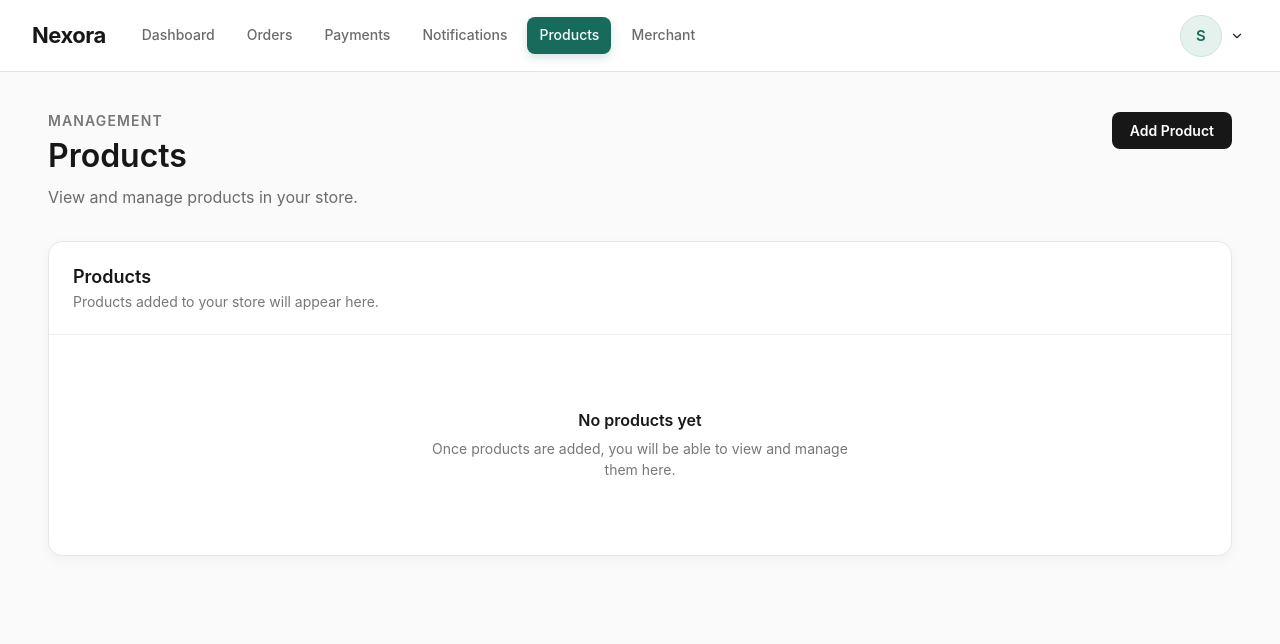
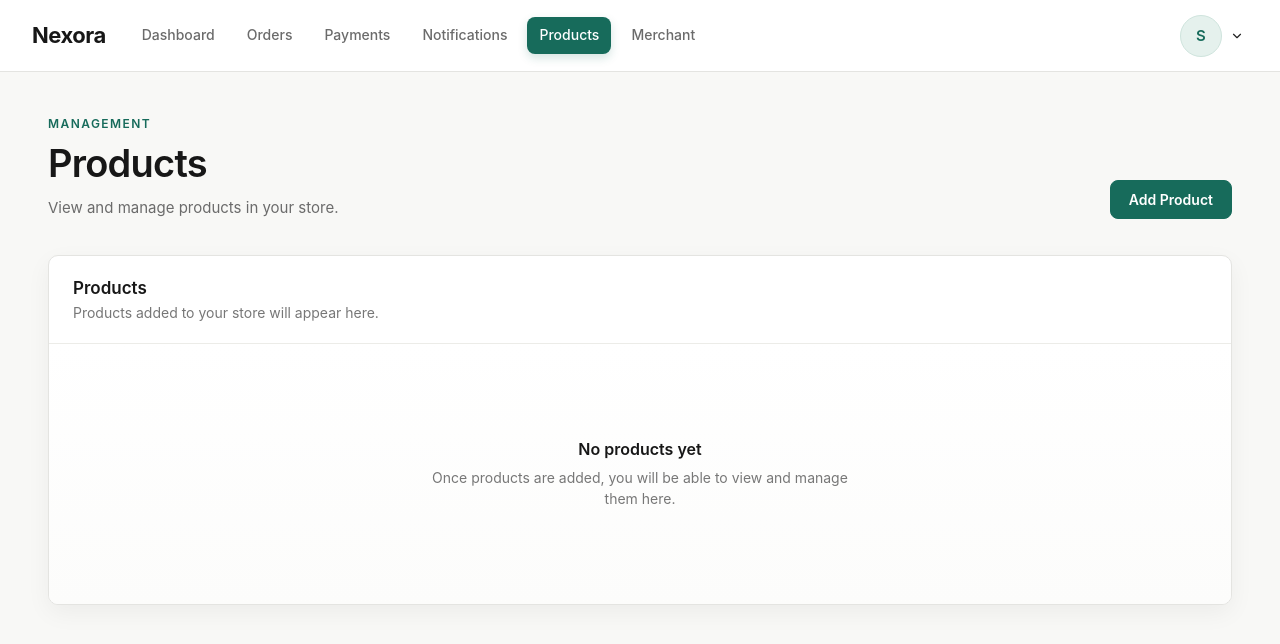
Before and after one commit to ShivamAlgoworks8/UI-Ecommerce, a React (Vite) app: page / in a window 1280 px wide. Both pictures are taken after a click on the button "Products". Shown: the top 644 px of the page. Built offline with nearby package versions, Linux system fonts and the light colour scheme.

Commit message:
Improve admin UI styling

```diff
--- a/src/App.tsx
+++ b/src/App.tsx
@@ -6,6 +6,7 @@ import Payments from "./features/payment/Payments";
 import Notifications from "./features/notification/Notifications";
 import Products from "./features/product/Products";
 import Merchant from "./features/merchant/Merchant";
+import "./styles/admin-ui.css";
 
 export type MerchantData = {
   id: number;
--- /dev/null
+++ b/src/styles/admin-ui.css
@@ -0,0 +1,288 @@
+:root {
+  --admin-page-max-width: 1440px;
+  --admin-border-soft: #ecece8;
+  --admin-surface-muted: #f4f6f4;
+  --admin-danger: #b42318;
+  --admin-danger-soft: #fff3f1;
+}
+
+.admin-page,
+.admin-dashboard {
+  width: 100%;
+  min-height: calc(100vh - 72px);
+  padding: 44px 48px 56px;
+  background: var(--surface-subtle);
+}
+
+.admin-page > *,
+.admin-dashboard > * {
+  width: min(100%, var(--admin-page-max-width));
+  margin-right: auto;
+  margin-left: auto;
+}
+
+.admin-page-header {
+  align-items: flex-end;
+  margin-bottom: 36px;
+}
+
+.admin-page-eyebrow,
+.dashboard-eyebrow {
+  margin-bottom: 10px;
+  color: var(--accent);
+  font-size: 12px;
+  letter-spacing: 0.12em;
+}
+
+.admin-page-header h2,
+.dashboard-header h2 {
+  color: var(--text-primary);
+  font-size: clamp(30px, 3vw, 38px);
+  letter-spacing: -0.02em;
+}
+
+.admin-page-description,
+.dashboard-description {
+  color: var(--text-secondary);
+  font-size: 15px;
+}
+
+.admin-page-card,
+.dashboard-card {
+  border: 1px solid var(--border);
+  border-radius: 10px;
+  box-shadow: var(--shadow-card);
+}
+
+.admin-page-card-header {
+  padding: 22px 24px;
+  border-bottom-color: var(--admin-border-soft);
+}
+
+.admin-page-card-header h3 {
+  color: var(--text-primary);
+  font-size: 17px;
+}
+
+.admin-page-card-header p {
+  color: var(--text-muted);
+}
+
+.empty-state {
+  min-height: 260px;
+  gap: 0;
+  background: linear-gradient(180deg, #ffffff 0%, #fcfcfb 100%);
+}
+
+.empty-state strong {
+  color: var(--text-primary);
+}
+
+.empty-state span {
+  color: var(--text-muted);
+}
+
+.admin-page .admin-primary-button,
+.admin-dashboard .admin-primary-button {
+  flex-shrink: 0;
+  border: 1px solid var(--accent);
+  border-radius: 8px;
+  background: var(--accent);
+  color: #ffffff;
+  box-shadow: none;
+}
+
+.admin-page .admin-primary-button:hover,
+.admin-dashboard .admin-primary-button:hover {
+  background: #125748;
+  box-shadow: 0 6px 14px rgba(23, 107, 91, 0.18);
+}
+
+.merchant-filters,
+.product-filters {
+  padding: 18px 24px;
+  background: #fcfcfb;
+  border-bottom-color: var(--admin-border-soft);
+}
+
+.merchant-search input,
+.merchant-status-filter select,
+.product-search input,
+.product-status-filter select,
+.merchant-form-field input,
+.merchant-form-field select,
+.product-form-field input,
+.product-form-field select,
+.product-form-field textarea {
+  border-color: #d7dcd8;
+  border-radius: 7px;
+  transition: border-color 0.2s ease, box-shadow 0.2s ease;
+}
+
+.merchant-search input:focus,
+.merchant-status-filter select:focus,
+.product-search input:focus,
+.product-status-filter select:focus,
+.merchant-form-field input:focus,
+.merchant-form-field select:focus,
+.product-form-field input:focus,
+.product-form-field select:focus,
+.product-form-field textarea:focus {
+  border-color: var(--accent);
+  box-shadow: 0 0 0 3px var(--accent-soft);
+}
+
+.merchant-table th,
+.product-table th {
+  background: var(--admin-surface-muted);
+  color: var(--text-muted);
+  font-size: 12px;
+  letter-spacing: 0.04em;
+  text-transform: uppercase;
+}
+
+.merchant-table th,
+.merchant-table td,
+.product-table th,
+.product-table td {
+  border-bottom-color: var(--admin-border-soft);
+}
+
+.merchant-table td,
+.product-table td {
+  color: var(--text-secondary);
+}
+
+.merchant-table tbody tr,
+.product-table tbody tr {
+  transition: background-color 0.15s ease;
+}
+
+.merchant-table tbody tr:hover,
+.product-table tbody tr:hover {
+  background: #f7faf8;
+}
+
+.merchant-status.available,
+.product-status.available {
+  background: var(--accent-soft);
+  color: var(--accent);
+}
+
+.merchant-status.not-available,
+.product-status.not-available {
+  background: #f0f1ef;
+  color: var(--text-muted);
+}
+
+.merchant-edit-button,
+.product-edit-button,
+.merchant-delete-button,
+.product-delete-button,
+.merchant-cancel-button,
+.product-cancel-button,
+.pagination-button,
+.pagination-page {
+  border-radius: 7px;
+  transition: background-color 0.2s ease, border-color 0.2s ease,
+    color 0.2s ease, box-shadow 0.2s ease;
+}
+
+.merchant-edit-button:hover,
+.product-edit-button:hover,
+.pagination-button:hover:not(:disabled),
+.pagination-page:hover {
+  border-color: #b8c9c1;
+  background: var(--accent-soft);
+  color: var(--accent);
+}
+
+.merchant-delete-button,
+.product-delete-button {
+  color: var(--admin-danger);
+}
+
+.merchant-delete-button:hover,
+.product-delete-button:hover {
+  border-color: #efc5bf;
+  background: var(--admin-danger-soft);
+}
+
+.pagination-page.active {
+  border-color: var(--accent);
+  background: var(--accent);
+  box-shadow: 0 4px 10px rgba(23, 107, 91, 0.16);
+}
+
+.merchant-pagination,
+.product-pagination {
+  padding: 14px 24px;
+  background: #fcfcfb;
+  border-top-color: var(--admin-border-soft);
+}
+
+.merchant-modal-overlay,
+.product-modal-overlay {
+  background: rgba(23, 31, 28, 0.52);
+  backdrop-filter: blur(2px);
+}
+
+.merchant-modal,
+.product-modal {
+  border: 1px solid var(--border);
+  border-radius: 12px;
+  box-shadow: 0 24px 64px rgba(23, 31, 28, 0.2);
+}
+
+.merchant-modal-header,
+.product-modal-header {
+  padding: 20px 24px;
+  border-bottom-color: var(--admin-border-soft);
+}
+
+.merchant-modal-close,
+.product-modal-close {
+  color: var(--text-muted);
+}
+
+.merchant-modal-close:hover,
+.product-modal-close:hover {
+  background: var(--accent-soft);
+  color: var(--accent);
+}
+
+.merchant-cancel-button,
+.product-cancel-button {
+  border-color: #d7dcd8;
+  color: var(--text-secondary);
+}
+
+.merchant-cancel-button:hover,
+.product-cancel-button:hover {
+  border-color: #b8c9c1;
+  background: var(--accent-soft);
+  color: var(--accent);
+}
+
+@media (max-width: 900px) {
+  .admin-page,
+  .admin-dashboard {
+    padding: 32px 24px 44px;
+  }
+}
+
+@media (max-width: 600px) {
+  .admin-page,
+  .admin-dashboard {
+    padding: 24px 16px 36px;
+  }
+
+  .admin-page-header {
+    align-items: stretch;
+    flex-direction: column;
+  }
+
+  .admin-page-header .admin-primary-button {
+    align-self: flex-start;
+  }
+}
```
